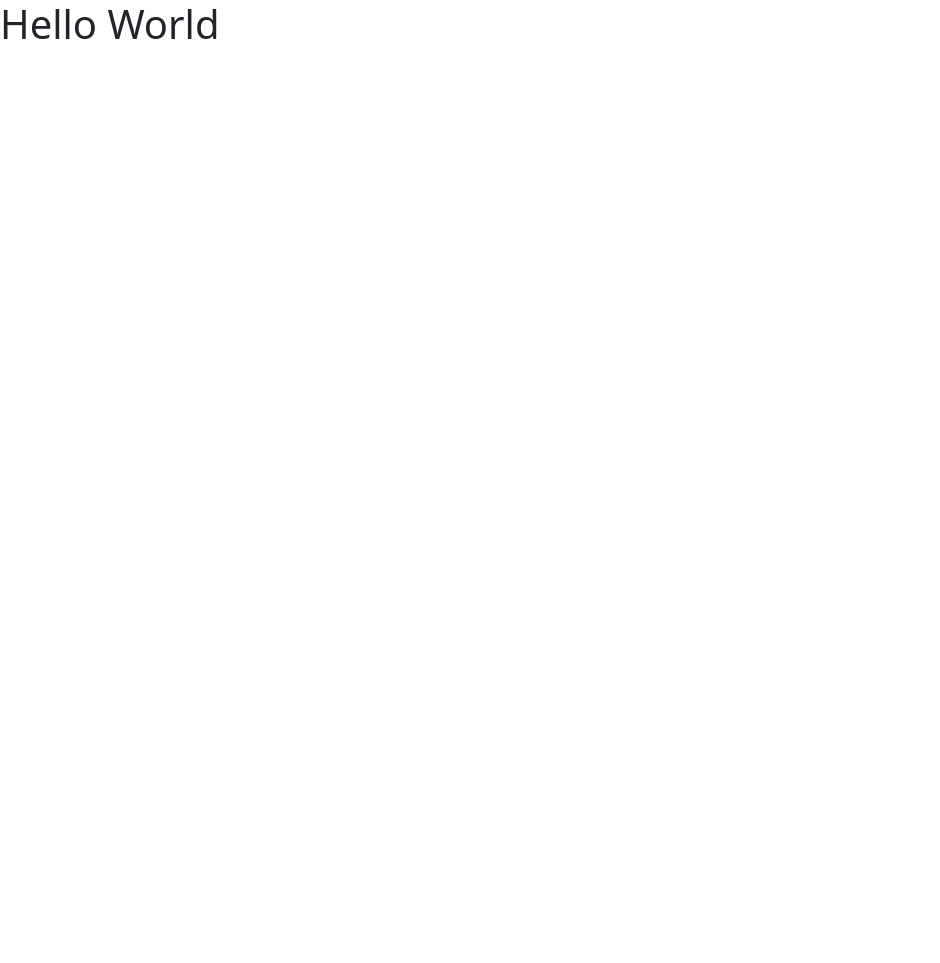
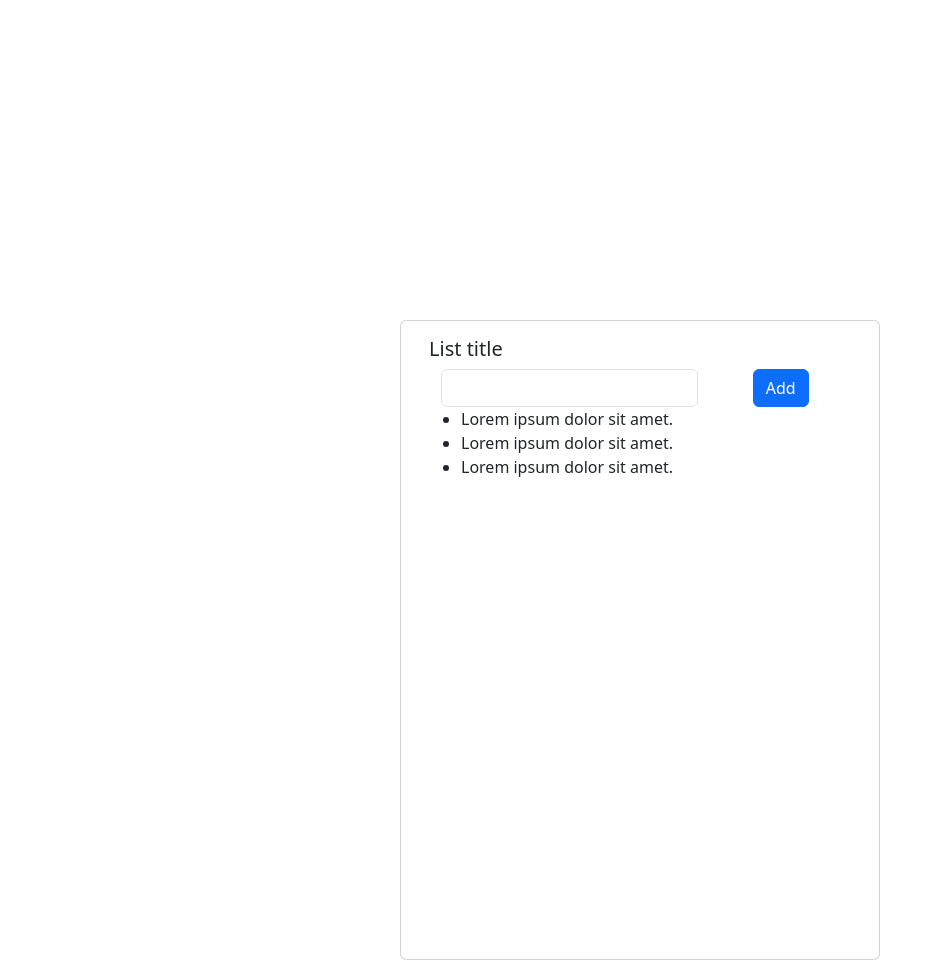
Before and after one commit to CastPJ/to_do_list, a website: page index.html in a window 1280 px wide. Shown: the whole page, without its empty margins (0-940 px from the left). Before the commit the page ends 800 px from the top, so only its background shows below. Drawn offline with nearby package versions, Linux system fonts and the light colour scheme.

Commit message:
Added simple card + form

```diff
--- a/index.html
+++ b/index.html
@@ -7,10 +7,44 @@
       rel="stylesheet"
       href="/node_modules/bootstrap/dist/css/bootstrap.css"
     />
+    <link rel="stylesheet" href="style.css" />
     <title>Document</title>
   </head>
   <body>
-    <h1>Hello World</h1>
+    <div class="container">
+      <div
+        class="row justify-content-center align-items-center"
+        style="height: 80rem"
+      >
+        <div class="card">
+          <div class="card-body">
+            <h5 class="card-title">List title</h5>
+            <div class="container text-center">
+              <div class="row">
+                <div class="col-8">
+                  <input
+                    type="email"
+                    class="form-control"
+                    id="exampleInputEmail1"
+                    aria-describedby="emailHelp"
+                  />
+                </div>
+                <div class="col-4">
+                  <a href="#" class="btn btn-primary">Add</a>
+                </div>
+              </div>
+            </div>
+
+            <ul id="list-items">
+              <li>Lorem ipsum dolor sit amet.</li>
+              <li>Lorem ipsum dolor sit amet.</li>
+              <li>Lorem ipsum dolor sit amet.</li>
+            </ul>
+          </div>
+        </div>
+      </div>
+    </div>
+
     <script src="/node_modules/bootstrap/dist/js/bootstrap.bundle.js"></script>
     <script src="app.js"></script>
   </body>
--- /dev/null
+++ b/style.css
@@ -0,0 +1,4 @@
+.card {
+  width: 30rem;
+  height: 40rem;
+}
```
